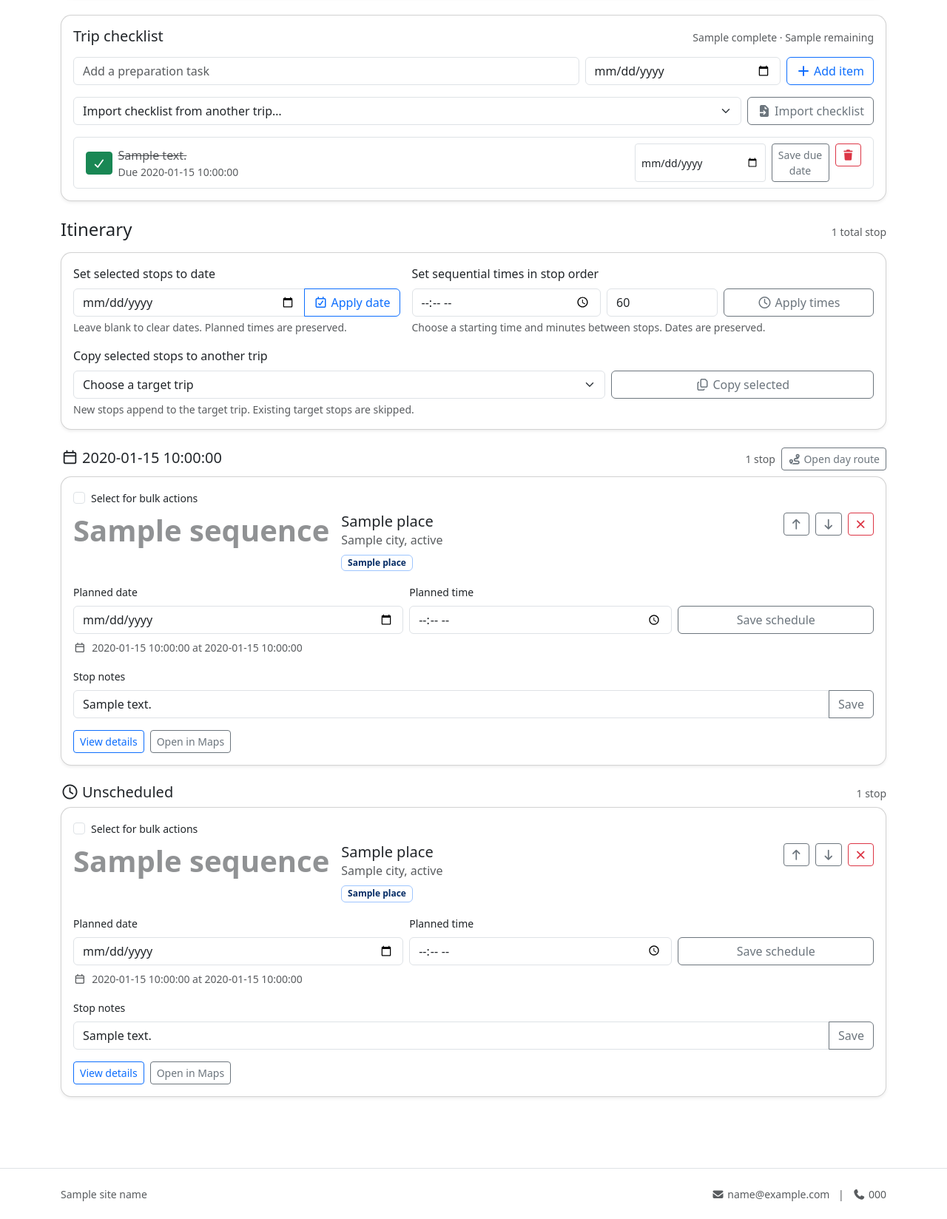
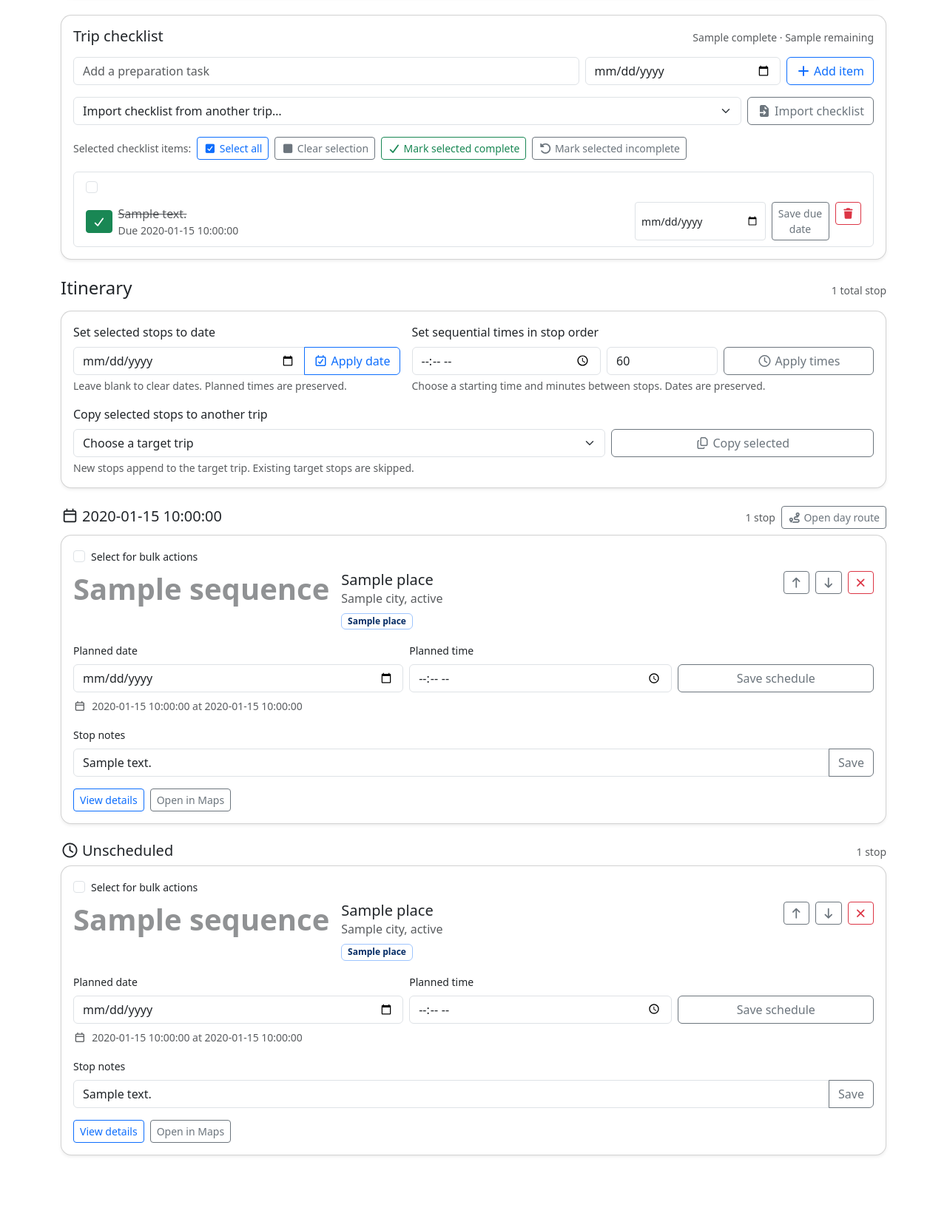
Before and after one commit to drakeg/vlog_travel_finder, a Python web app: template templates/public/trip_detail.html in a window 1280 px wide. Shown: the part 527-2175 px from the top of the page at 74% size. Before the commit the page ends 2151 px from the top, so only its background shows below. Run offline with Jinja, Linux system fonts and the light colour scheme; the template is opened without the code that fills it: most values are stand-ins (such as "Sample title", 1, 10 or a date in 2020); grey boxes marked "Sample" are stand-in pictures.

Commit message:
feat: add checklist bulk selection controls

```diff
--- a/templates/public/trip_detail.html
+++ b/templates/public/trip_detail.html
@@ -130,9 +130,36 @@
       {% endif %}
 
       {% if checklist_items %}
+        <form id="bulk-checklist-form" method="post" action="{{ url_for('public.trip_checklist_bulk_complete', trip_id=trip.id) }}" class="d-flex gap-2 flex-wrap align-items-center mb-3">
+          <input type="hidden" name="_csrf_token" value="{{ csrf_token() }}" />
+          <span class="small text-body-secondary">Selected checklist items:</span>
+          <button class="btn btn-sm btn-outline-primary" type="button" id="select-all-checklist-items">
+            <i class="fa-solid fa-square-check me-1"></i>Select all
+          </button>
+          <button class="btn btn-sm btn-outline-secondary" type="button" id="clear-checklist-selection">
+            <i class="fa-solid fa-square me-1"></i>Clear selection
+          </button>
+          <button class="btn btn-sm btn-outline-success" type="submit" name="action" value="complete">
+            <i class="fa-solid fa-check me-1"></i>Mark selected complete
+          </button>
+          <button class="btn btn-sm btn-outline-secondary" type="submit" name="action" value="incomplete">
+            <i class="fa-solid fa-rotate-left me-1"></i>Mark selected incomplete
+          </button>
+        </form>
         <div class="list-group">
           {% for item in checklist_items %}
             <div class="list-group-item">
+              <div class="form-check mb-2">
+                <input
+                  class="form-check-input"
+                  type="checkbox"
+                  name="item_ids"
+                  value="{{ item.id }}"
+                  id="checklist-select-{{ item.id }}"
+                  form="bulk-checklist-form"
+                  aria-label="Select checklist item: {{ item.text }}"
+                />
+              </div>
               <div class="d-flex flex-column flex-lg-row align-items-lg-center justify-content-between gap-3">
                 <form method="post" action="{{ url_for('public.trip_checklist_toggle', trip_id=trip.id, item_id=item.id) }}" class="d-flex align-items-center gap-2 flex-grow-1 mb-0">
                   <input type="hidden" name="_csrf_token" value="{{ csrf_token() }}" />
@@ -184,6 +211,25 @@
       {% endif %}
     </div>
   </div>
+
+  <script>
+    document.addEventListener("DOMContentLoaded", () => {
+      const checklistItemCheckboxes = () =>
+        Array.from(document.querySelectorAll('input[name="item_ids"][form="bulk-checklist-form"]'));
+
+      document.getElementById("select-all-checklist-items")?.addEventListener("click", () => {
+        checklistItemCheckboxes().forEach((checkbox) => {
+          checkbox.checked = true;
+        });
+      });
+
+      document.getElementById("clear-checklist-selection")?.addEventListener("click", () => {
+        checklistItemCheckboxes().forEach((checkbox) => {
+          checkbox.checked = false;
+        });
+      });
+    });
+  </script>
 
   {% macro render_stop(stop) %}
     {% set place = stop.place %}
```
